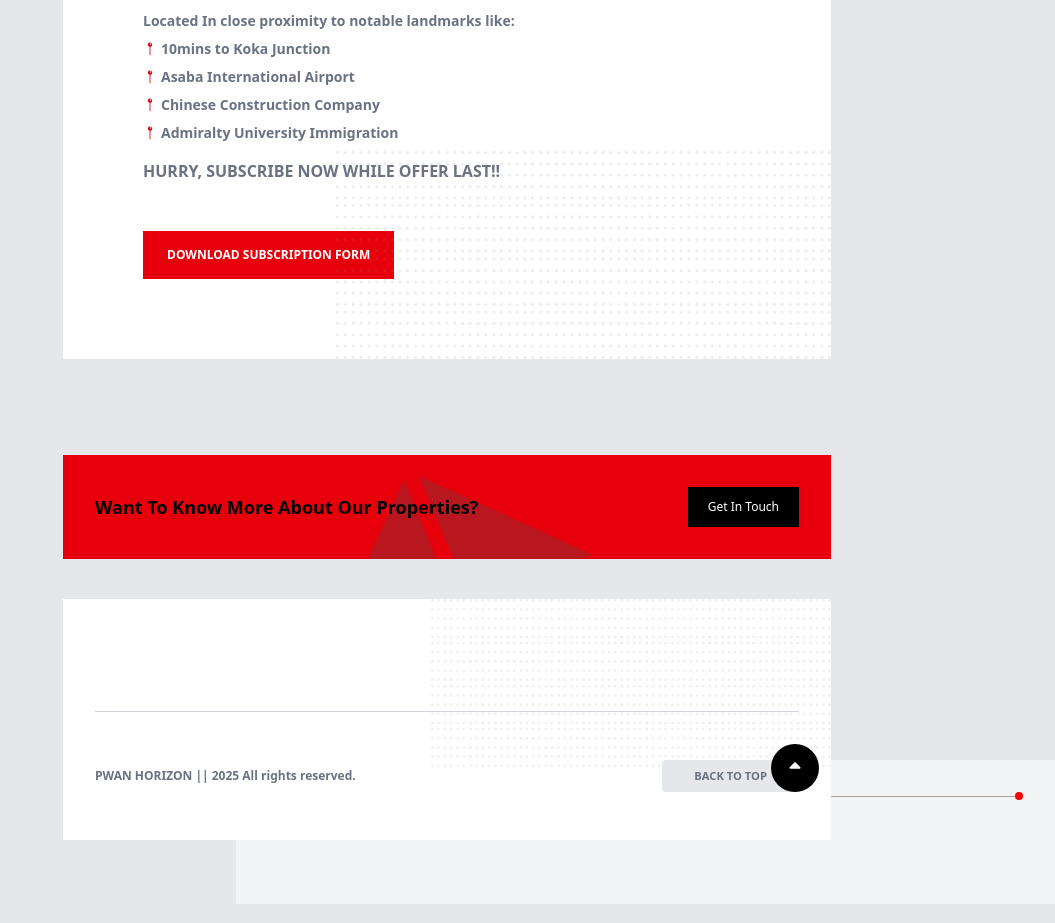
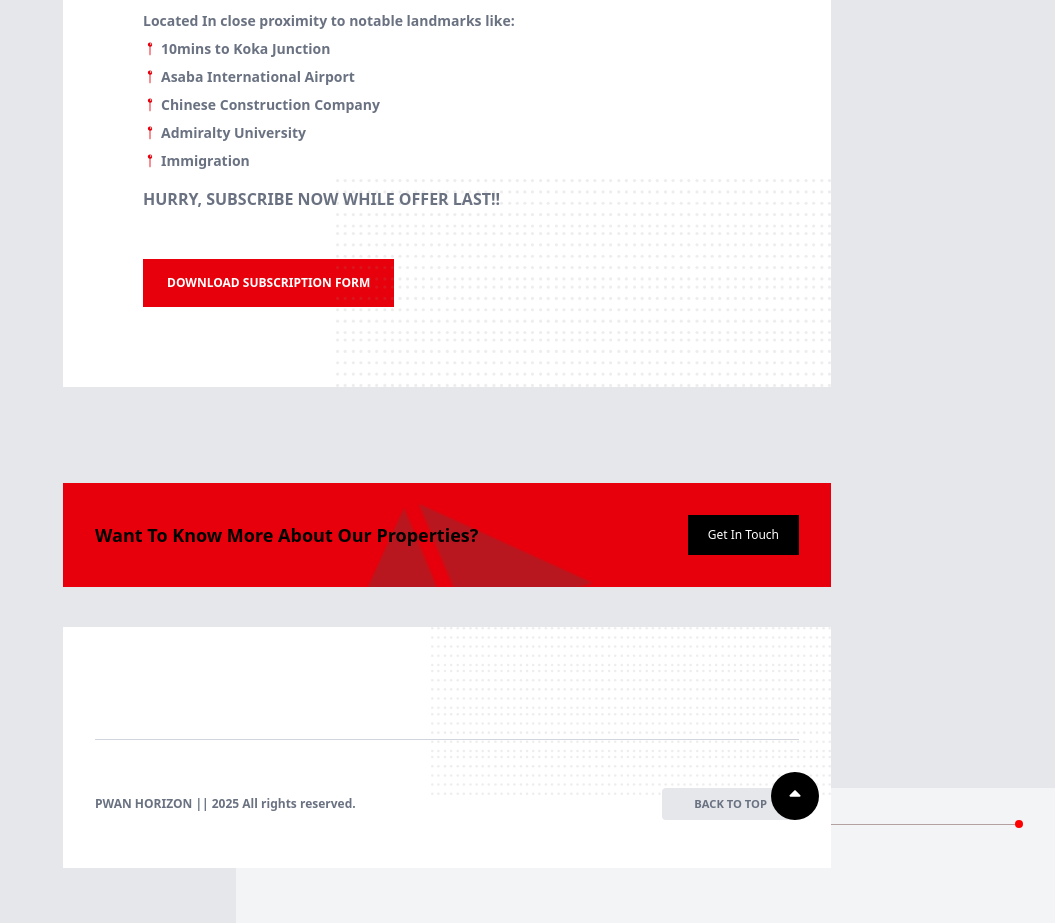
Before and after one commit to abdulraman-1/PWANHORIZON_CLONE, a React (Vite) app: page /horizon-court in a window 1280 px wide. Shown: the part 887-1810 px from the top of the page, without its empty margins (225-1280 px from the left). Built offline with nearby package versions, Linux system fonts and the light colour scheme.

Commit message:
fixed typo

```diff
--- a/src/pages/BoardOfDirectorsPage.jsx
+++ b/src/pages/BoardOfDirectorsPage.jsx
@@ -81,7 +81,7 @@ const BoardOfDirectorsPage = () => {
                         {/* Text Section */}
                         <div className="flex-1">
                             <h2 className="text-blue-900 text-2xl text-left mb-4 font-bold xl:text-left">Daniel Nnadi</h2>
-                            <p className="text-sm  text-red-600 font-semibold mb-4">MD/CEO</p>
+                            <p className="text-sm  text-red-600 font-semibold mb-4">Managing Director/CEO</p>
                             <p className="text-xs xl:text-sm text-gray-400 leading-6 font-semibold text-justify">
                                 NNADI Daniel Osonduagwike (Global Salesman), is a seasoned Real Estate Investment Advisory Professional, an active citizen, an ardent advocate of the first world mindset, a strong proponent of transformational values, and servant leader with over 14 years professional experience cutting across Human Resources, Executive Management, Real Estate, Sales and Marketing, and Leadership Development.
 
--- a/src/pages/estates/HorizonPage.jsx
+++ b/src/pages/estates/HorizonPage.jsx
@@ -32,7 +32,8 @@ const HorizonPage = () => {
                 "10mins to Koka Junction",
                 "Asaba International Airport",
                 "Chinese Construction Company",
-                "Admiralty University Immigration",
+                "Admiralty University",
+                "Immigration",
             ],
             form: horizonform
         }
```
